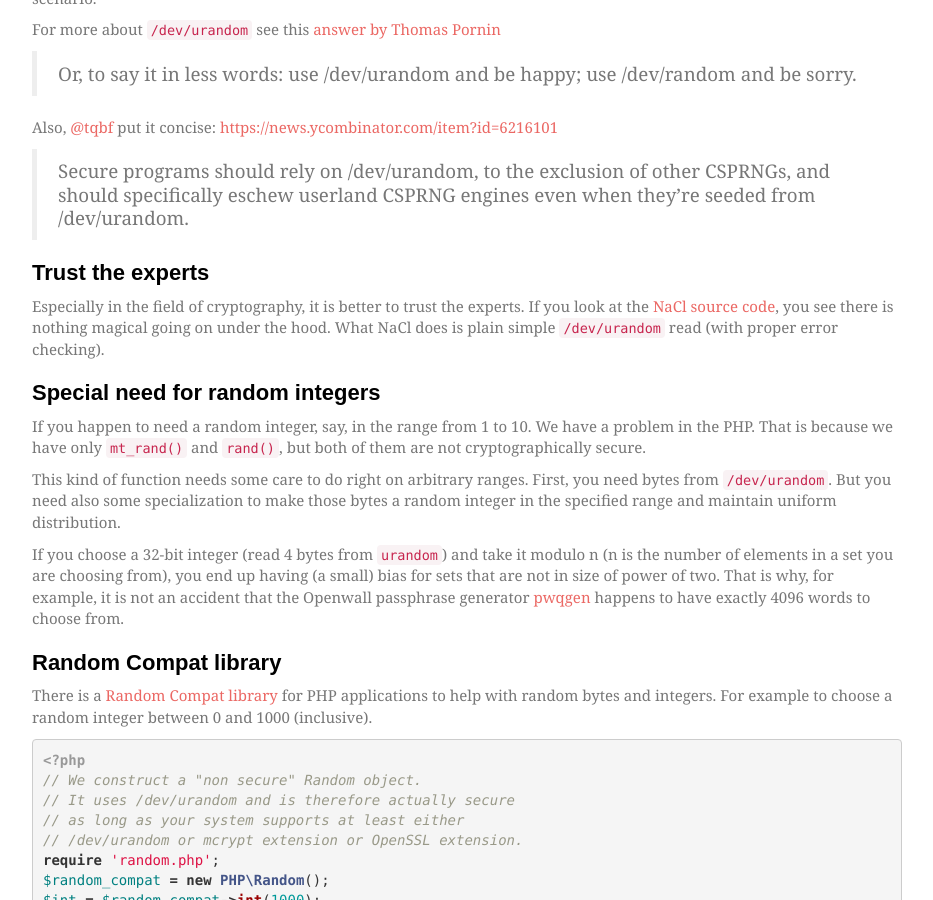
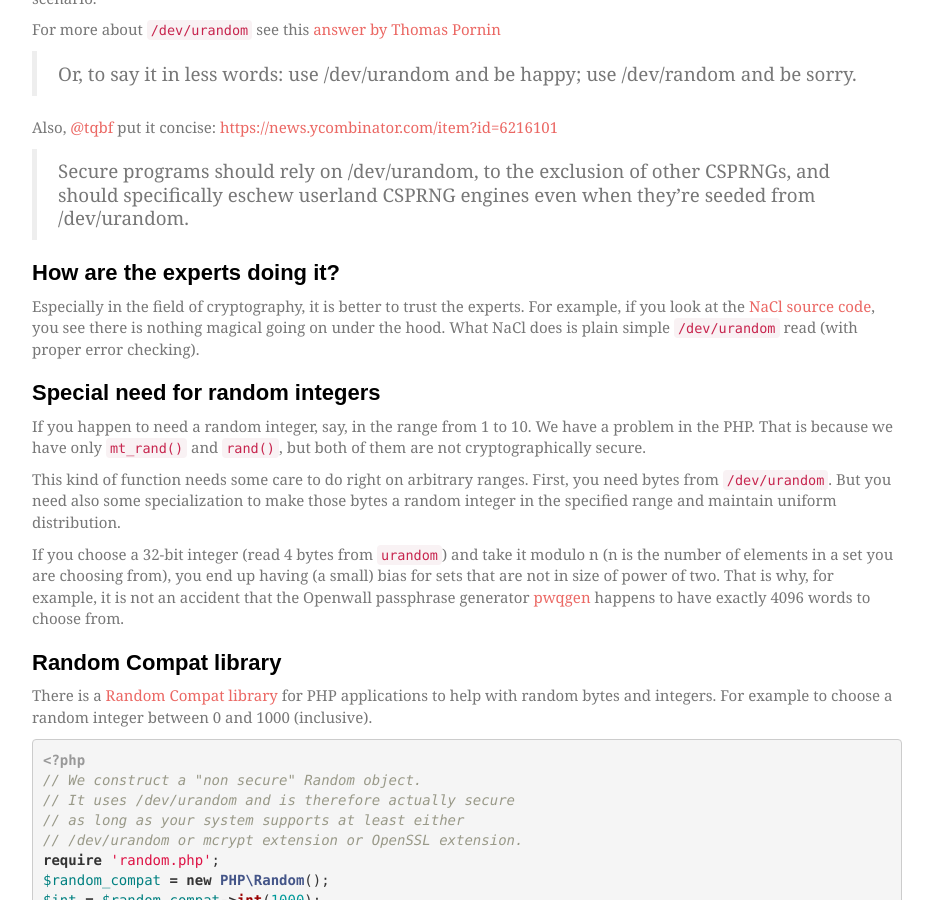
Before and after one commit to timoh6/timoh6.github.com, a Jekyll site: the page built from _posts/2013-11-05-Secure-random-numbers-for-PHP-developers.md, in a window 1280 px wide and 900 px high, scrolled down 1104 px. Shown: the whole window, without its empty margins (173-1106 px from the left). Built offline with Jekyll 4.4.1, drawn with Linux system fonts in a browser that asks for light colours; some web fonts are replaced; comment, search, counter and statistics services are not loaded.

Commit message:
Revise paragraph title

```diff
--- a/_posts/2013-11-05-Secure-random-numbers-for-PHP-developers.md
+++ b/_posts/2013-11-05-Secure-random-numbers-for-PHP-developers.md
@@ -45,10 +45,10 @@ Also, [@tqbf](https://twitter.com/tqbf) put it concise: <https://news.ycombinato
 
 > Secure programs should rely on /dev/urandom, to the exclusion of other CSPRNGs, and should specifically eschew userland CSPRNG engines even when they're seeded from /dev/urandom.
 
-Trust the experts
------------------
+How are the experts doing it?
+-----------------------------
 
-Especially in the field of cryptography, it is better to trust the experts. If you look at the [NaCl](http://nacl.cr.yp.to/) [source code](http://hyperelliptic.org/nacl/nacl-20110221.tar.bz2), you see there is nothing magical going on under the hood. What NaCl does is plain simple `/dev/urandom` read (with proper error checking).
+Especially in the field of cryptography, it is better to trust the experts. For example, if you look at the [NaCl](http://nacl.cr.yp.to/) [source code](http://hyperelliptic.org/nacl/nacl-20110221.tar.bz2), you see there is nothing magical going on under the hood. What NaCl does is plain simple `/dev/urandom` read (with proper error checking).
 
 
 Special need for random integers
```
